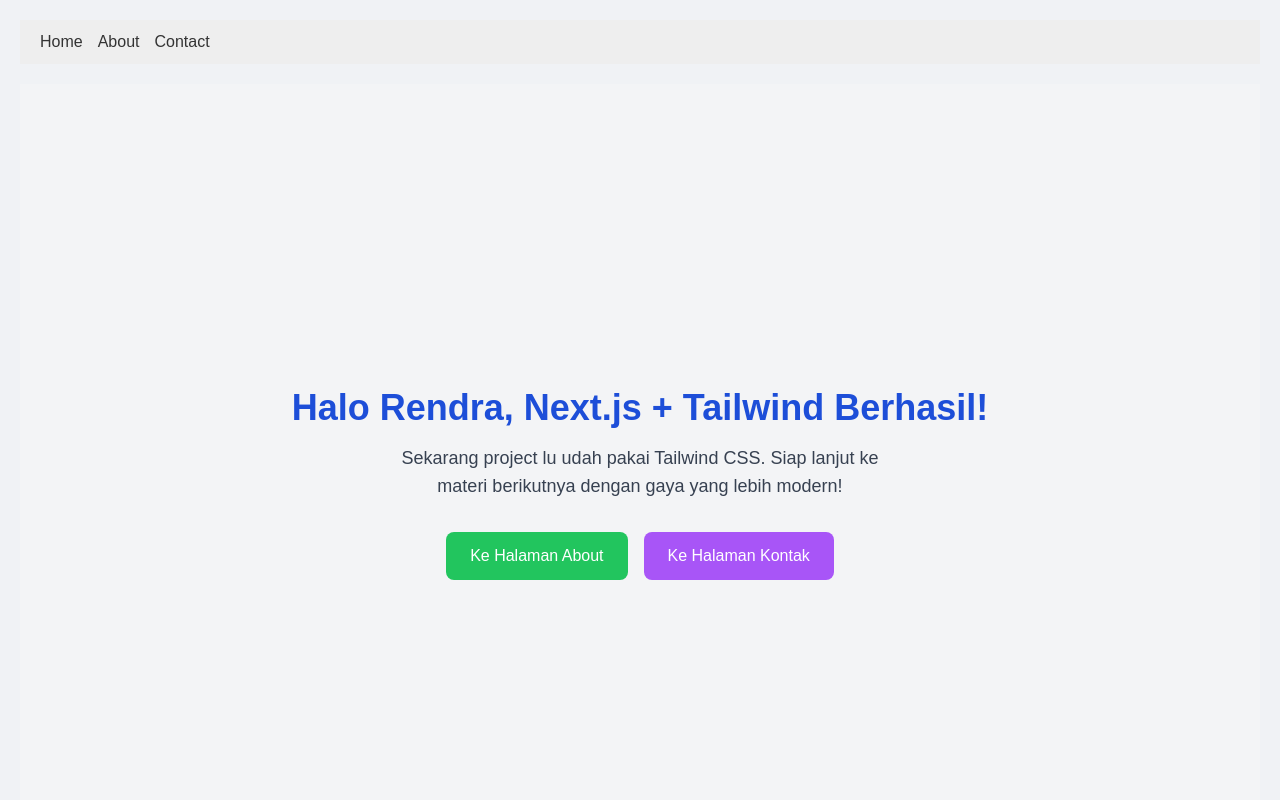
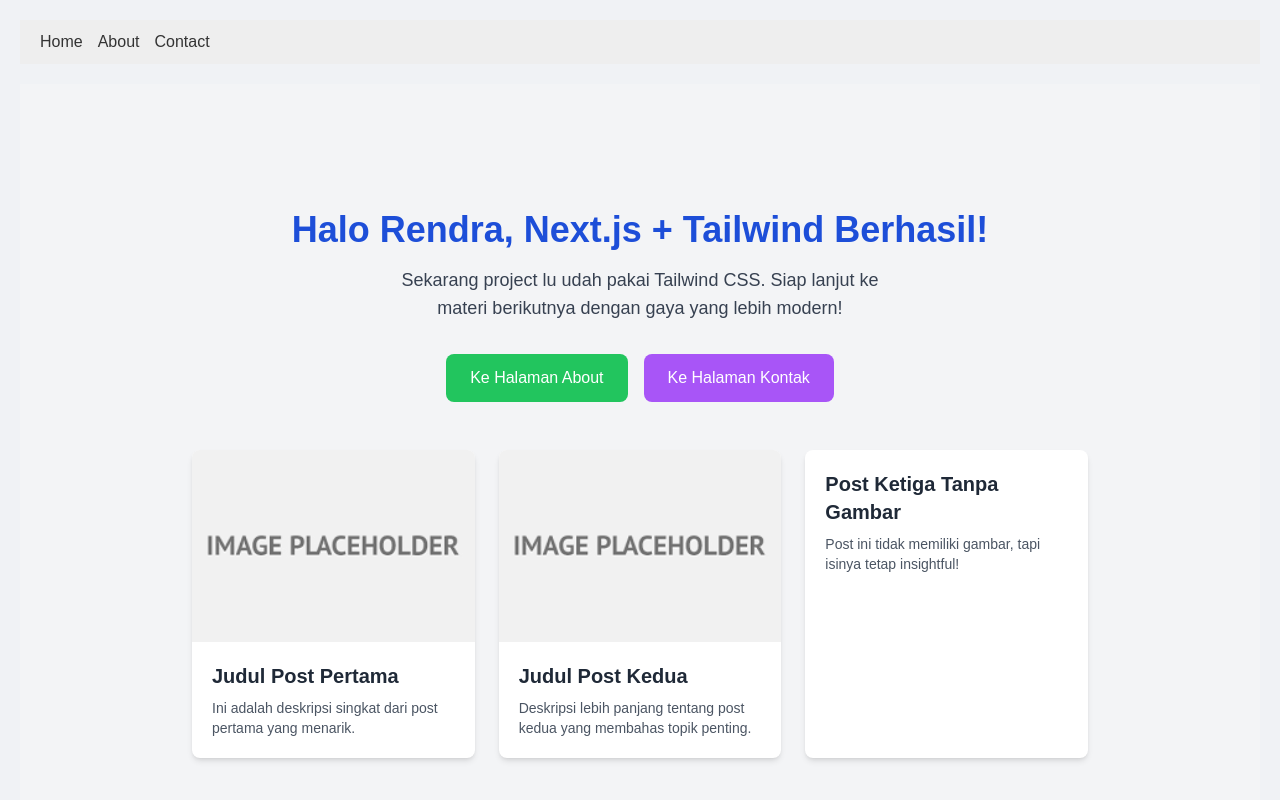
Before and after one commit to rendrazuriansyah/forgepress-frontend, a Next.js app: page / in a window 1280 px wide. Shown: the top 800 px of the page. Built offline with nearby package versions, Linux system fonts and the light colour scheme.

Commit message:
✨ feat(homepage): display blog post cards
- introduce new postcard component for displaying blog posts
- display sample blog post cards on the homepage for demonstration
- add dummy image for postcard component visualization

```diff
--- a/app/page.tsx
+++ b/app/page.tsx
@@ -2,6 +2,7 @@
 
 // import Button from '@/components/Button';
 import Link from 'next/link';
+import PostCard from '@/components/PostCard';
 
 export default function HomePage() {
   // const handleClick = () => {
@@ -31,6 +32,26 @@
           Ke Halaman Kontak
         </Link>
       </div>
+
+      <div className='grid grid-cols-1 md:grid-cols-2 lg:grid-cols-3 gap-6 mt-12 w-full max-w-4xl'>
+        <PostCard
+          title='Judul Post Pertama'
+          description='Ini adalah deskripsi singkat dari post pertama yang menarik.'
+          slug='post-pertama'
+          imageUrl='/images/dummy-post-image.jpg'
+        ></PostCard>
+        <PostCard
+          title='Judul Post Kedua'
+          description='Deskripsi lebih panjang tentang post kedua yang membahas topik penting.'
+          slug='post-kedua'
+          imageUrl='/images/dummy-post-image.jpg'
+        ></PostCard>
+        <PostCard
+          title='Post Ketiga Tanpa Gambar'
+          description='Post ini tidak memiliki gambar, tapi isinya tetap insightful!'
+          slug='post-ketiga'
+        ></PostCard>
+      </div>
     </main>
   );
 }
--- /dev/null
+++ b/components/PostCard.tsx
@@ -0,0 +1,39 @@
+import React from 'react';
+import Link from 'next/link';
+
+interface PostCardProps {
+  title: string;
+  description: string;
+  slug: string;
+  imageUrl?: string;
+}
+
+const PostCard: React.FC<PostCardProps> = ({
+  title,
+  description,
+  slug,
+  imageUrl,
+}) => {
+  return (
+    <Link
+      href={`/blog/${slug}`}
+      className='block bg-white rounded-lg shadow-md hover:shadow-lg transition-shadow duration-300 overflow-hidden'
+    >
+      {imageUrl && (
+        <img
+          src={imageUrl}
+          alt={title}
+          className='w-full h-48 object-cover'
+        />
+      )}
+      <div className='p-5'>
+        <h2 className='text-xl font-semibold text-gray-800 mb-2'>
+          {title}
+        </h2>
+        <p className='text-gray-600 text-sm'>{description}</p>
+      </div>
+    </Link>
+  );
+};
+
+export default PostCard;
```
Also changed, not shown: public/images/dummy-post-image.jpg (added).
